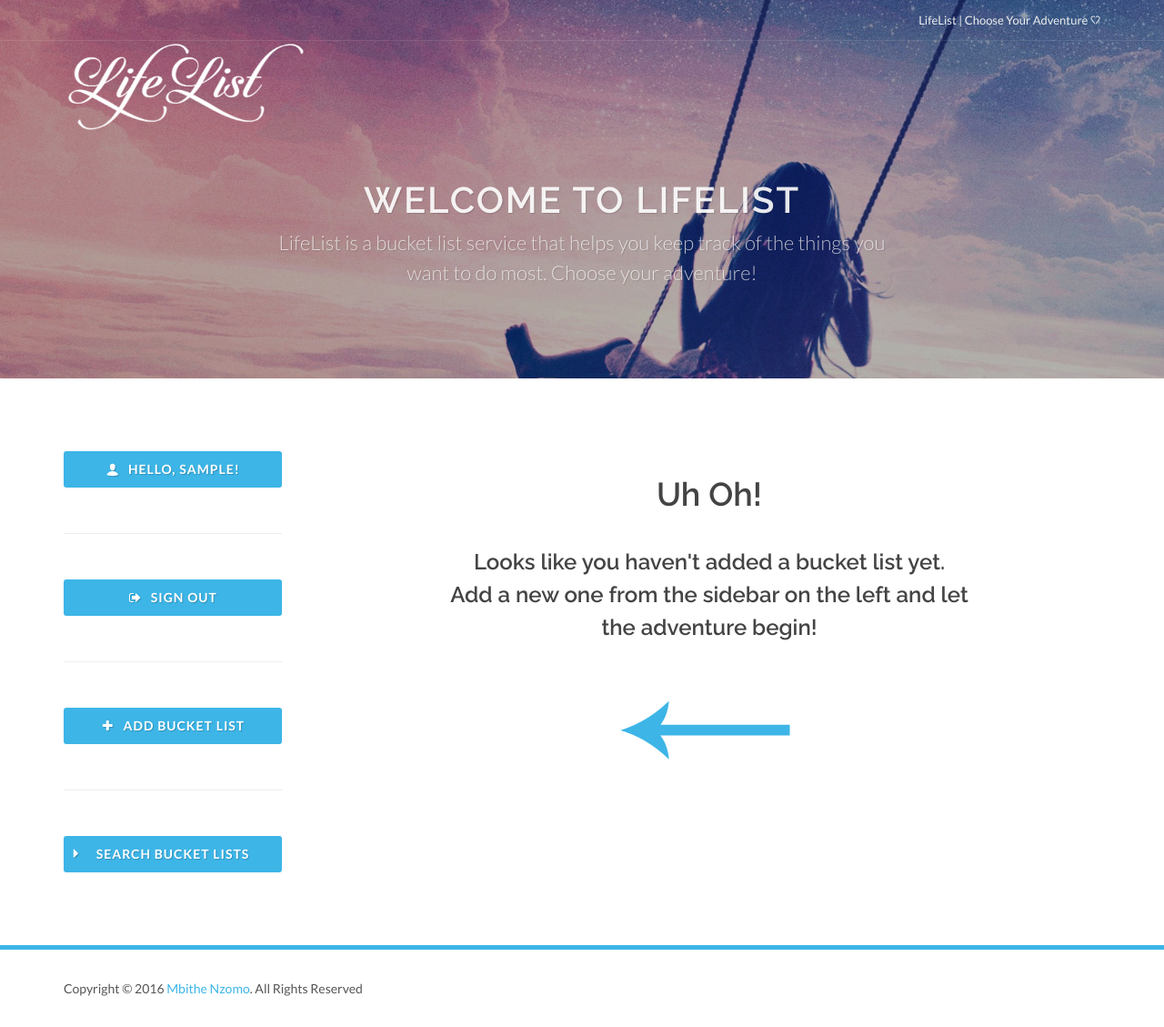
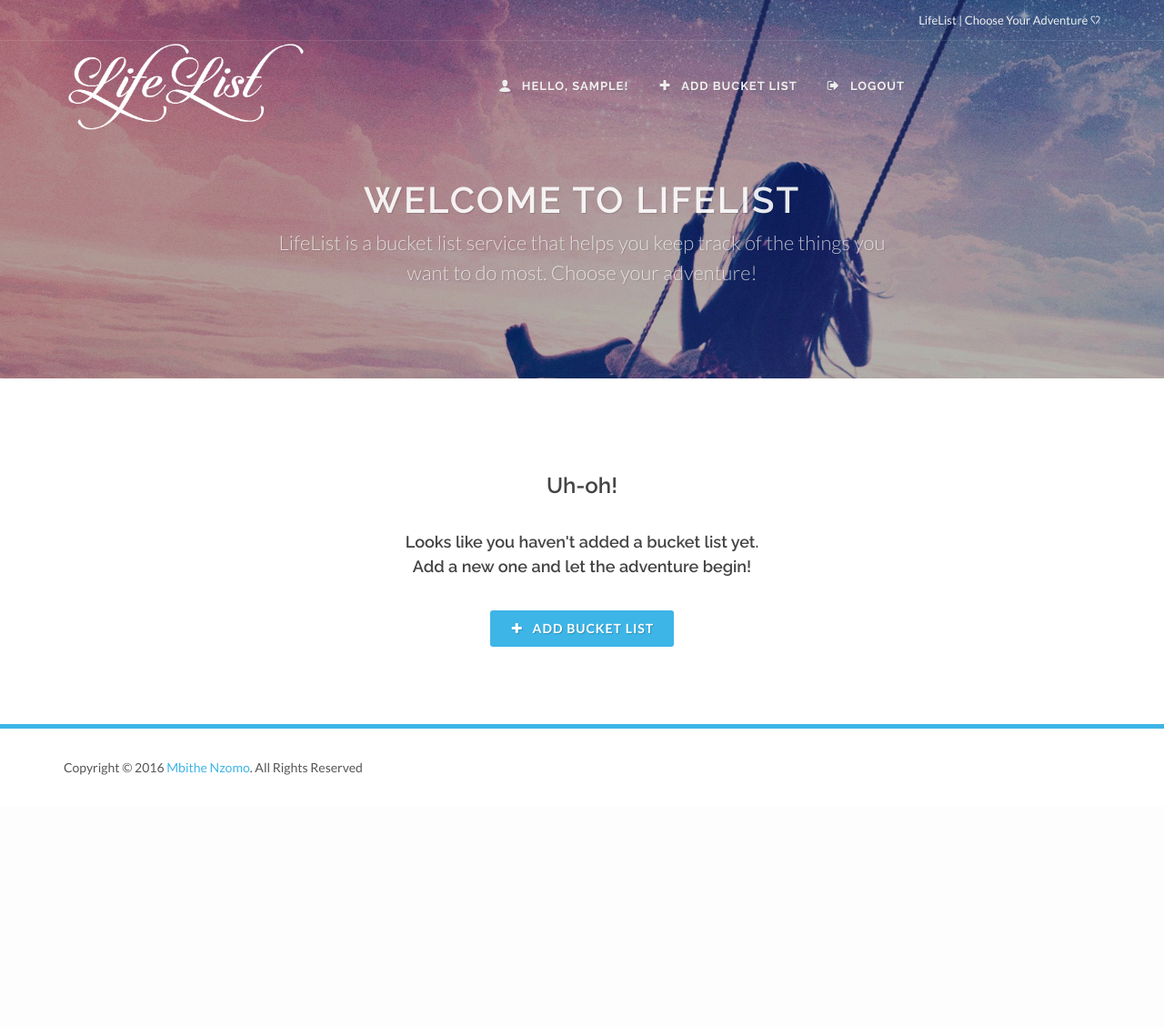
Before and after one commit to mbithenzomo/life-list, a Django app: page /home in a window 1280 px wide. Shown: the whole page at 91% size. After the commit the page ends 852 px from the top, so only its background shows below. Run offline with Django 3.2, Linux system fonts and the light colour scheme; the visitor is signed in with stand-in values (Sample User, id 1); data that the repository does not hold is empty; parts of the project's set-up code (start-up, migrations or seed data) failed here and were passed over; some libraries are stand-ins or nearby versions.

Commit message:
[Feature] Add templates, views, urls and forms for creation, display, deletion, and updating of bucket lists

```diff
--- a/lifelist/api/templates/base.html
+++ b/lifelist/api/templates/base.html
@@ -15,7 +15,6 @@
 	<link rel="stylesheet" href="{% static 'css/animate.css' %}" type="text/css" />
 	<link rel="stylesheet" href="{% static 'css/responsive.css' %}" type="text/css" />
 	<link rel="stylesheet" href="{% static 'css/colours.css' %}" type="text/css" />
-</head>
 <body class="stretched">
 	<div id="wrapper" class="clearfix">
 		<div id="top-bar" class="transparent-topbar dark">
@@ -37,6 +36,10 @@
 						<a href="index.html" class="standard-logo" data-dark-logo="{% static 'images/logo_white_large.png' %}"><img src="{% static 'images/logo_blue_large.png' %}" alt="LifeList"></a>
 						<a href="index.html" class="retina-logo" data-dark-logo="{% static 'images/logo_white_large.png' %}"><img src="{% static 'images/logo_blue_large.png' %}" alt="LifeList"></a>
 					</div>
+					<nav id="primary-menu">
+						{% block navbar %}
+				    {% endblock navbar %}
+					</nav>
 				</div>
 			</div>
 		</header>
--- a/lifelist/api/templates/dashboard.html
+++ b/lifelist/api/templates/dashboard.html
@@ -1,6 +1,17 @@
 {% extends "base.html" %}
 {% load staticfiles %}
-{% block title %} Home {% endblock %}
+{% block title %} Dashboard {% endblock %}
+{% block navbar %}
+<ul>
+	<li><a><i class="icon-user"></i> Hello, {{ user }}!</a></li>
+	<li>
+		<a data-toggle="modal" href="#add-bucketlist-modal">
+			 <i class="icon-plus"></i> Add Bucket List
+		</a>
+	</li>
+	<li><a href="{% url 'logout' %}"><i class="icon-signout"></i> Logout</a></li>
+</ul>
+{% endblock navbar %}
 {% block content %}
 <section
 	id="page-title"
@@ -20,95 +31,46 @@
 <section id="content">
 	<div class="content-wrap">
 		<div class="container clearfix">
-			<div class="sidebar nobottommargin clearfix">
-				<div class="sidebar-widgets-wrap">
-					<div class="widget clearfix">
-						<button class="button button-rounded btn-block nomargin"
-										style="pointer-events: none; cursor: default;">
-							<i class="icon-user"></i>
-							Hello, {{ user }}!
-						</button>
-					</div>
-					<div class="widget clearfix">
-						<a href="{% url 'logout' %}">
-							<button class="button button-rounded btn-block nomargin">
-								<i class="icon-signout"></i>
-								Sign Out
-							</button>
-						</a>
-					</div>
-					<div class="widget clearfix">
-						<button class="button button-rounded btn-block nomargin">
-							<i class="icon-plus"></i>
-							Add Bucket List
-						</button>
-					</div>
-					<div class="widget clearfix">
-						<div class="accordion nobottommargin clearfix">
-							<div class="toggle nobottommargin clearfix">
-								<div class="togglet noleftpadding clearfix">
-									<button class="button button-rounded btn-block nomargin">
-										<i class="toggle-closed icon-caret-right"></i>
-										<i class="toggle-open icon-caret-down"></i>
-										Search Bucket Lists
-									</button>
-								</div>
-								<div class="togglec noleftpadding mt-15">
-									<form class="nobottommargin">
-										<div class="form-process"></div>
-										<div class="col_full">
-											<label for="template-contactform-location">Title</label>
-											<input type="text"
-														 id="template-contactform-location"
-														 name="template-contactform-location"
-														 class="sm-form-control required"
-														 placeholder="Enter title" />
-										</div>
-										<div class="input-daterange travel-date-group">
-											<div class="col_full">
-												<label for="">Added On or After...</label>
-												<input type="text" value="" class="sm-form-control tleft" name="start" placeholder="mm/dd/yyyy">
-											</div>
-											<div class="col_full">
-												<label for="">Added On or Before...</label>
-												<input type="text" value="" class="sm-form-control tleft" name="end" placeholder="mm/dd/yyyy">
-											</div>
-										</div>
-										<div class="col_full nobottommargin">
-											<a href="#" class="button button-3d nomargin">Search</a>
-										</div>
-									</form>
-								</div>
-							</div>
-						</div>
-					</div>
-				</div>
-			</div>
-			<div class="postcontent nobottommargin col_last clearfix">
-				<div id="posts" class="small-thumbs">
+			<div id="bucketlists" class="small-thumbs">
 				{% if bucketlists %}
-						<h1>Your Bucket Lists</h1>
 					{% for bucketlist in bucketlists %}
+						<!-- Modals -->
+						{% include 'modals/edit-bucketlist-modal.html' %}
+						{% include 'modals/delete-bucketlist-modal.html' %}
+						{% include 'modals/add-item-modal.html' %}
+						<!-- End modals -->
 						<div class="entry clearfix">
 							<div class="row clearfix">
-									<div class="bottommargin-sm visible-sm visible-xs"></div>
 								<div class="col-md-8 col-sm-12">
 									<div class="entry-c">
 										<div class="entry-title">
-												<h2><a href="blog-single.html">{{ bucketlist.title }}</a></h2>
+											<h2><a href="{% url 'bucketlist-detail' slug=bucketlist.slug %}">{{ bucketlist.title }}</a></h2>
 										</div>
 										<ul class="entry-meta clearfix">
 											<li><i class="icon-calendar"></i>Added: {{ bucketlist.date_created|date:"M d, Y" }}</li>
 											<li><i class="icon-calendar"></i>Modified: {{ bucketlist.date_modified|date:"M d, Y" }}</li>
 										</ul>
 										<div class="entry-content">
-												<p class="nobottommargin" style="text-align:justify;">{{ bucketlist.description }}</p>
+											<br/>
+											<p style="text-align:justify;">{{ bucketlist.description }}</p>
 										</div>
 										<ul class="entry-meta clearfix">
-												<li><a href="#"><i class="icon-eye"></i>View</a></li>
-												<li><a href="#"><i class="icon-pencil"></i>Edit</a></li>
-												<li><a href="#"><i class="icon-trash"></i>Delete</a></li>
-												<li><a href="#"><i class="icon-plus"></i>Add Item</a></li>
+											<li><a href="{% url 'bucketlist-detail' slug=bucketlist.slug %}"><i class="icon-eye"></i>View</a></li>
+											<li>
+												<a data-toggle="modal" href="#edit-bucketlist-{{ bucketlist.id }}-modal">
+													<i class="icon-edit"></i>Edit
+												</a>
+											</li>
+											<li>
+												<a data-toggle="modal" href="#delete-bucketlist-{{ bucketlist.id }}-modal">
+													<i class="icon-trash"></i>Delete
+												</a>
+											</li>
+											<li>
+												<a data-toggle="modal" href="#add-item-modal">
+													<i class="icon-plus"></i>Add Item
+												</a>
+											</li>
 										</ul>
 									</div>
 								</div>
@@ -126,27 +88,26 @@
 							</div>
 						</div>
 					{% endfor %}
-						<ul class="pagination notopmargin nobottommargin">
-							<li class="disabled"><a href="#">&laquo;</a></li>
-							<li class="active"><a href="#">1</a></li>
-							<li><a href="#">2</a></li>
-							<li><a href="#">3</a></li>
-							<li><a href="#">4</a></li>
-							<li><a href="#">&raquo;</a></li>
-						</ul>
 				{% else %}
 				<div style="width: 70%; margin:0 auto; text-align: center; padding-top: 20px;">
-						<h1>Uh Oh!</h1>
-						<h3>
+					<h3>Uh-oh!</h3>
+					<h4>
 						Looks like you haven't added a bucket list yet.
 						<br/>
-							Add a new one from the sidebar on the left and let the adventure begin!
-						</h3>
-						<img src="{% static 'images/arrow.png' %}" >
+						Add a new one and let the adventure begin!
+					</h4>
+					<a data-toggle="modal" href="#add-bucketlist-modal">
+						<button class="button button-rounded">
+							<i class="icon-plus"></i>
+							Add Bucket List
+						</button>
+					</a>
 				</div>
 				{% endif %}
 		</div>
-		</div>
+		<!-- Modals -->
+		{% include 'modals/add-bucketlist-modal.html' %}
+		<!-- End modals -->
 	</div>
 </section>
 {% endblock %}
--- a/lifelist/api/urls.py
+++ b/lifelist/api/urls.py
@@ -1,5 +1,4 @@
 from django.conf.urls import url, include
-# from rest_framework import renderers
 from rest_framework.authtoken import views as authviews
 from rest_framework_nested import routers
 from api.views import BucketlistViewSet, ItemViewSet, UserViewSet
--- a/lifelist/api/views.py
+++ b/lifelist/api/views.py
@@ -1,18 +1,23 @@
-from django.http import HttpResponseRedirect
-from django.shortcuts import render
-from django.views.generic import View, TemplateView
-from django.core.urlresolvers import reverse
+from django.http import HttpResponseRedirect, Http404
+from django.shortcuts import render, get_object_or_404
+from django.views.generic import View, FormView, TemplateView, DetailView
+from django.views.generic.edit import CreateView, DeleteView, UpdateView
+from django.core.urlresolvers import reverse, reverse_lazy
 from django.contrib.auth import authenticate, login, logout
+from django.contrib.auth.mixins import LoginRequiredMixin
 from django.contrib.auth.models import User
+from django.contrib.messages.views import SuccessMessageMixin
 from rest_framework import viewsets, generics, status
 from rest_framework.decorators import detail_route, list_route
 from rest_framework.permissions import IsAuthenticated, AllowAny
 from rest_framework.response import Response
 from api.models import Bucketlist, Item
-from api.forms import RegistrationForm, LoginForm
+from api.forms import RegistrationForm, LoginForm, BucketlistForm
 from api.serializers import BucketlistSerializer, ItemSerializer, \
                             UserSerializer
 from api.permissions import IsOwnerOrReadOnly
+
+# Front-End Views
 
 
 class IndexView(TemplateView):
@@ -23,10 +28,12 @@ class IndexView(TemplateView):
         return render(request, "index.html")
 
 
-class HomeView(TemplateView):
+class HomeView(LoginRequiredMixin, TemplateView):
     """
     Handles the dashboard homepage
     """
+    login_url = '/'
+
     def get(self, request):
         bucketlists = Bucketlist.objects.filter(created_by=request.user)
         return render(request, "dashboard.html", {'bucketlists': bucketlists})
@@ -76,6 +83,72 @@ class LogoutView(View):
         return HttpResponseRedirect(reverse('index'))
 
 
+class BucketlistDetailView(LoginRequiredMixin, DetailView):
+    """ View to handle display of individual bucket lists """
+    login_url = '/'
+
+    def get(self, request, slug):
+        bucketlist = get_object_or_404(Bucketlist, slug=slug)
+        items = Item.objects.filter(bucketlist=bucketlist)
+        context = {'bucketlist': bucketlist, 'items': items}
+        return render(request, 'bucketlist.html', context)
+
+
+class AddBucketlistView(LoginRequiredMixin, View):
+    """ View to handle adding a bucket list """
+    def post(self, request):
+        add_bucketlist_form = BucketlistForm(request.POST, request.FILES)
+        if add_bucketlist_form.is_valid():
+            bucketlist = add_bucketlist_form.save(commit=False)
+            bucketlist.title = request.POST.get('title')
+            bucketlist.description = request.POST.get('description')
+            bucketlist.image = request.FILES.get('image')
+            bucketlist.created_by = request.user
+            bucketlist.save()
+            return HttpResponseRedirect(reverse('home'))
+            context = {'bucketlist': bucketlist}
+        else:
+            context = {}
+
+        more_context = {'add_bucketlist_form': add_bucketlist_form}
+        context.update(more_context)
+        return render(request, 'dashboard.html', context)
+
+
+class DeleteBucketlistView(LoginRequiredMixin, DeleteView):
+    model = Bucketlist
+    success_url = reverse_lazy('home')
+    template_name = 'dashboard.html'
+
+    def get_event(self, queryset=None):
+        """ Hook to ensure bucket list is created by request.user. """
+        bucketlist = super(DeleteBucketlistView, self).get_event()
+        if not bucketlist.created_by == self.request.user:
+            raise Http404
+        return bucketlist
+
+    def get_context_data(self, **kwargs):
+        context = super(DeleteBucketlistView, self).get_context_data(**kwargs)
+        return context
+
+
+class EditBucketlistView(UpdateView):
+    model = Bucketlist
+    form_class = BucketlistForm
+    success_url = reverse_lazy('home')
+    template_name = 'dashboard.html'
+
+    def post(self, request, *args, **kwargs):
+        self.object = self.get_object()
+        return super(EditBucketlistView, self).post(request, *args, **kwargs)
+
+    def get_context_data(self, **kwargs):
+        context = super(EditBucketlistView, self).get_context_data(**kwargs)
+        return context
+
+
+# API Views
+
 class BucketlistViewSet(viewsets.ModelViewSet):
     """
     Viewset providing `list`, `create`, `retrieve`,
--- a/lifelist/lifelist/urls.py
+++ b/lifelist/lifelist/urls.py
@@ -2,8 +2,9 @@ from django.conf import settings
 from django.conf.urls.static import static
 from django.conf.urls import url, include
 from django.contrib import admin
-from django.views.generic import RedirectView
-from api.views import IndexView, HomeView, RegisterView, LoginView, LogoutView
+from api.views import IndexView, HomeView, RegisterView, LoginView, \
+    LogoutView, BucketlistDetailView, AddBucketlistView, \
+    DeleteBucketlistView, EditBucketlistView
 
 urlpatterns = [
     # Django Admin
@@ -16,4 +17,12 @@ urlpatterns = [
     url(r'^register$', RegisterView.as_view(), name='register'),
     url(r'^login$', LoginView.as_view(), name='login'),
     url(r'^logout$', LogoutView.as_view(), name='logout'),
+    url(r'^bucketlists/(?P<slug>[-\w]+)/$', BucketlistDetailView.as_view(),
+        name='bucketlist-detail'),
+    url(r'^add-bucketlist/$', AddBucketlistView.as_view(),
+        name="add-bucketlist"),
+    url(r'^delete-bucketlist/(?P<pk>\d+)/$', DeleteBucketlistView.as_view(),
+        name="delete-bucketlist"),
+    url(r'^edit-bucketlist/(?P<pk>\d+)/$', EditBucketlistView.as_view(),
+        name="edit-bucketlist"),
 ] + static(settings.MEDIA_URL, document_root=settings.MEDIA_ROOT)
```
Also changed, not shown: lifelist/api/forms.py (+9 -0 lines), lifelist/api/templates/bucketlist.html (added, +126 -0 lines). Lines whose indentation alone changed are shown as unchanged.
